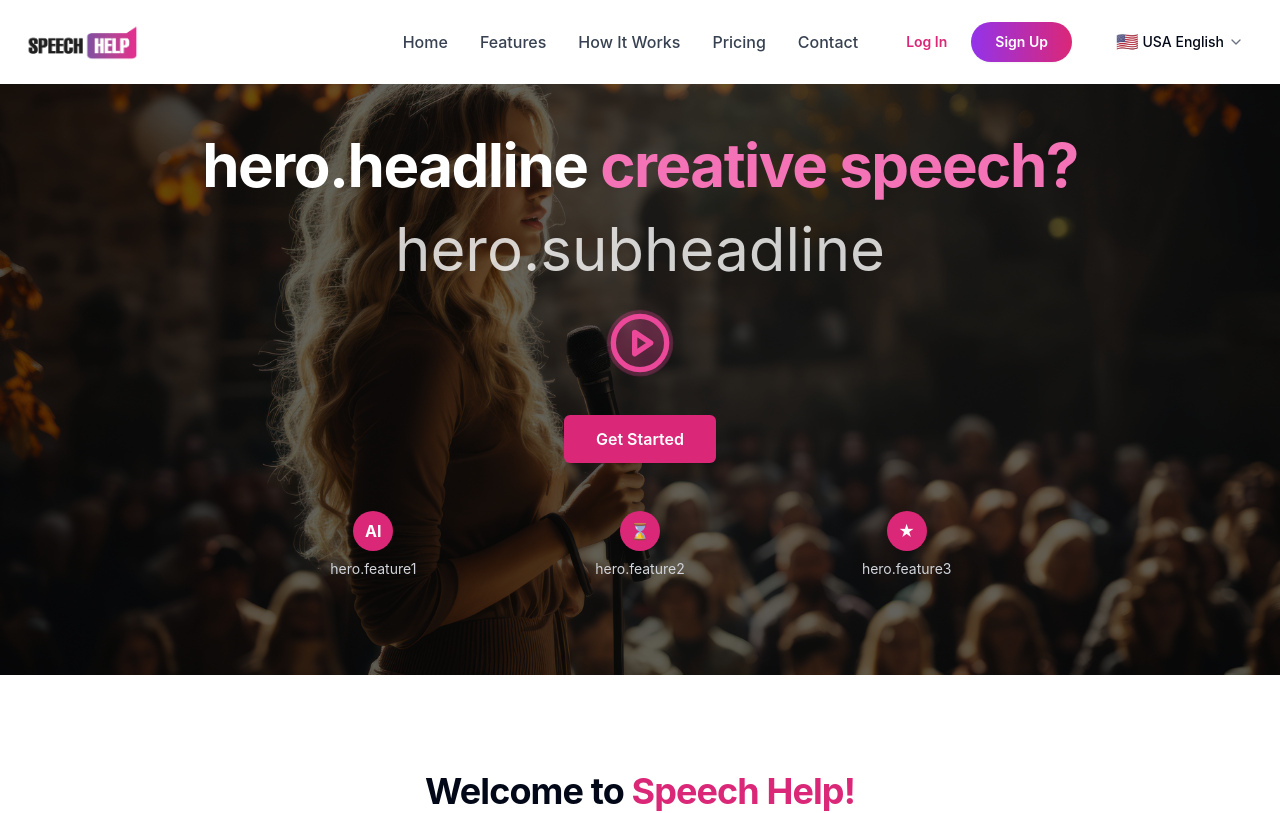
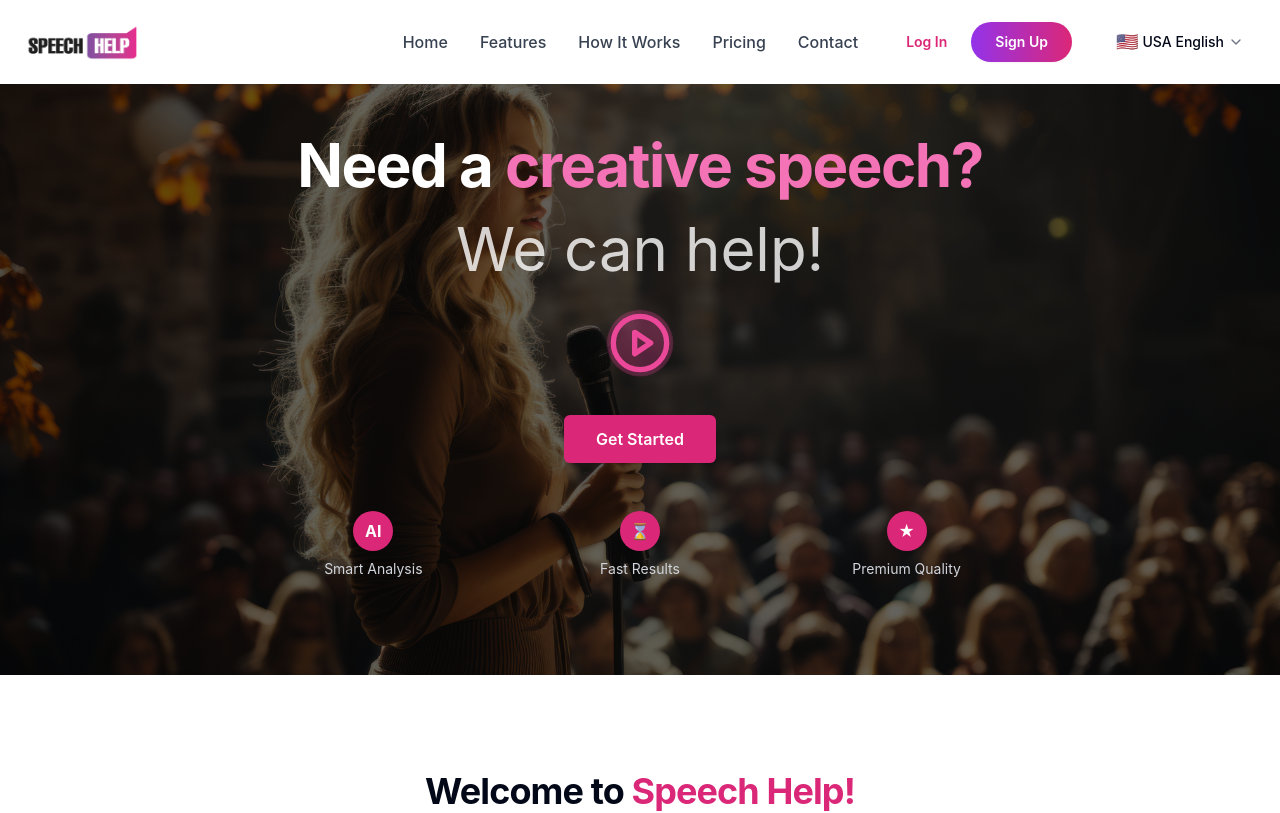
Before and after one commit to ihkokil/SpeechHelp, a React (Vite) app: page / in a window 1280 px wide. Shown: the top 813 px of the page. Built offline with nearby package versions, Linux system fonts and the light colour scheme.

Commit message:
Fix: Display correct content on pages

```diff
--- a/src/components/Hero.tsx
+++ b/src/components/Hero.tsx
@@ -3,12 +3,11 @@ import { useEffect, useState } from 'react';
 import { PlayCircle } from 'lucide-react';
 import { ButtonCustom } from './ui/button-custom';
 import { useLanguage } from '@/contexts/LanguageContext';
-import { useTranslation } from '@/translations';
+import Translate from './Translate';
 
 const Hero = () => {
   const [isLoaded, setIsLoaded] = useState(false);
   const { currentLanguage } = useLanguage();
-  const { t } = useTranslation();
 
   useEffect(() => {
     setIsLoaded(true);
@@ -30,12 +29,12 @@ const Hero = () => {
         <div className="max-w-5xl mx-auto text-center">
           {/* Main Headline */}
           <h1 className={`text-4xl md:text-5xl lg:text-6xl font-bold leading-tight md:leading-tight lg:leading-tight mb-4 opacity-0 ${isLoaded ? 'animate-fade-in stagger-1' : ''}`}>
-            {t('hero.headline', currentLanguage.code).replace('creative speech?', '')} <span className="text-pink-400">creative speech?</span>
+            <Translate text="hero.headline" /> <span className="text-pink-400">creative speech?</span>
           </h1>
 
           {/* Subheadline - updated to match main heading font size */}
           <p className={`text-4xl md:text-5xl lg:text-6xl text-white/80 max-w-3xl mx-auto mb-8 opacity-0 ${isLoaded ? 'animate-fade-in stagger-2' : ''}`}>
-            {t('hero.subheadline', currentLanguage.code)}
+            <Translate text="hero.subheadline" />
           </p>
 
           {/* Play button */}
@@ -49,7 +48,7 @@ const Hero = () => {
           {/* CTA Button */}
           <div className={`flex justify-center mb-12 opacity-0 ${isLoaded ? 'animate-fade-in stagger-4' : ''}`}>
             <ButtonCustom variant="magenta" size="lg" className="group">
-              <span>{t('hero.cta', currentLanguage.code)}</span>
+              <span><Translate text="hero.cta" /></span>
             </ButtonCustom>
           </div>
 
@@ -59,19 +58,19 @@ const Hero = () => {
               <div className="rounded-full bg-pink-600 h-10 w-10 flex items-center justify-center mx-auto mb-2">
                 <span className="text-base font-bold">AI</span>
               </div>
-              <p className="text-gray-300 text-sm">{t('hero.feature1', currentLanguage.code)}</p>
+              <p className="text-gray-300 text-sm"><Translate text="hero.feature1" /></p>
             </div>
             <div className="text-center">
               <div className="rounded-full bg-pink-600 h-10 w-10 flex items-center justify-center mx-auto mb-2">
                 <span className="text-base font-bold">⌛</span>
               </div>
-              <p className="text-gray-300 text-sm">{t('hero.feature2', currentLanguage.code)}</p>
+              <p className="text-gray-300 text-sm"><Translate text="hero.feature2" /></p>
             </div>
             <div className="text-center">
               <div className="rounded-full bg-pink-600 h-10 w-10 flex items-center justify-center mx-auto mb-2">
                 <span className="text-base font-bold">★</span>
               </div>
-              <p className="text-gray-300 text-sm">{t('hero.feature3', currentLanguage.code)}</p>
+              <p className="text-gray-300 text-sm"><Translate text="hero.feature3" /></p>
             </div>
           </div>
         </div>
--- a/src/pages/Index.tsx
+++ b/src/pages/Index.tsx
@@ -1,6 +1,5 @@
 
 import { useEffect, useState } from 'react';
-import Navbar from '@/components/Navbar';
 import Hero from '@/components/Hero';
 import Features from '@/components/Features';
 import HowItWorks from '@/components/HowItWorks';
--- a/src/translations/en-US.ts
+++ b/src/translations/en-US.ts
@@ -18,8 +18,13 @@ export const enUS = {
   // Homepage
   'hero.title': 'Your AI Speech Writing Assistant',
   'hero.subtitle': 'Write compelling speeches in minutes, not hours',
+  'hero.headline': 'Need a',
+  'hero.subheadline': 'We can help!',
   'hero.cta': 'Get Started',
   'hero.secondary': 'Learn More',
+  'hero.feature1': 'Smart Analysis',
+  'hero.feature2': 'Fast Results',
+  'hero.feature3': 'Premium Quality',
 
   // Features
   'features.title': 'Features',
```
